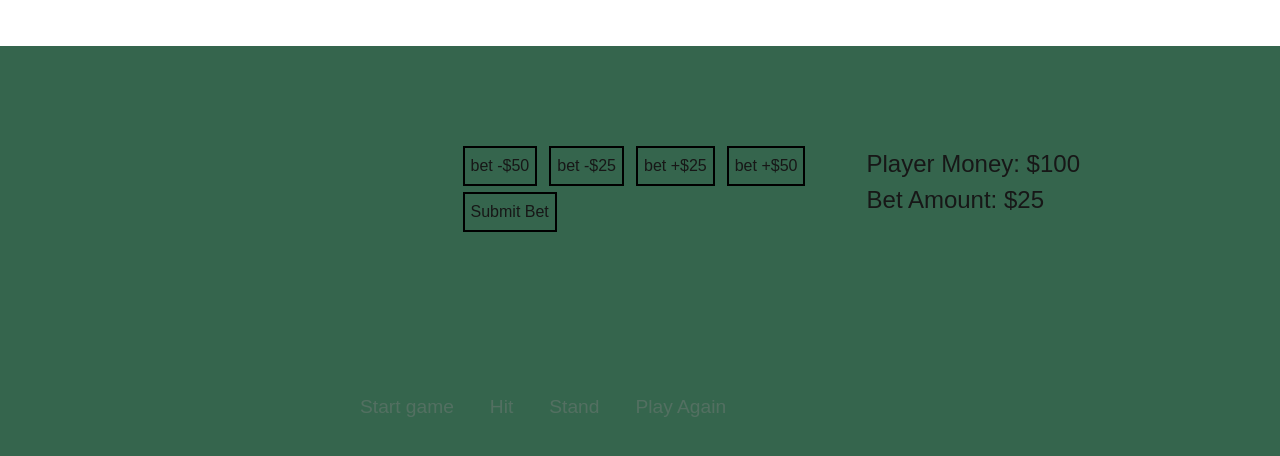
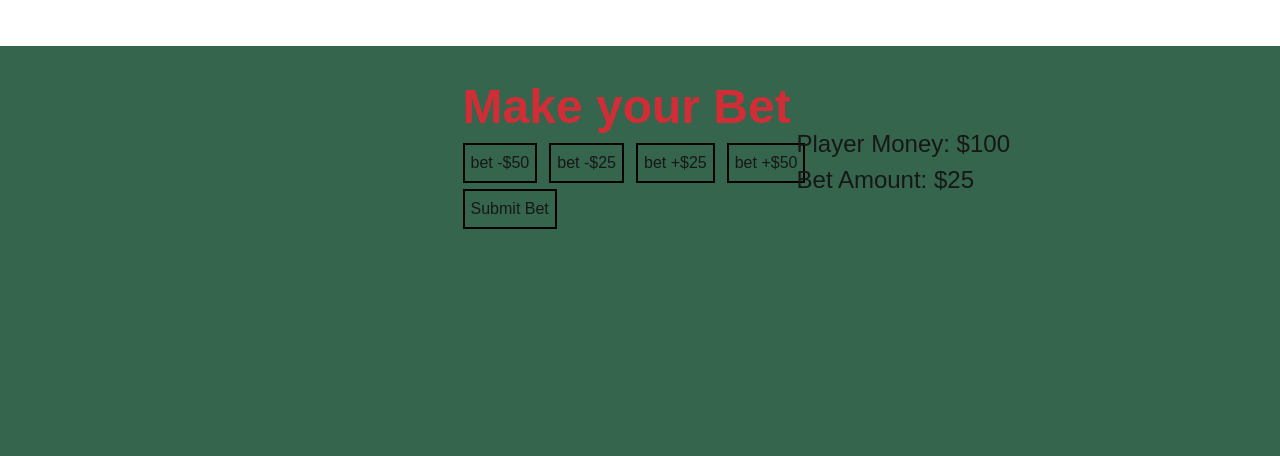
Before and after one commit to gabejacksonisgoodatcoding/Portfolio, a Next.js app: page /Blackjack in a window 1280 px wide. Shown: the top 456 px of the page. Built offline with nearby package versions, Linux system fonts and the light colour scheme.

Commit message:
added double button to blackjack

```diff
--- a/app/Blackjack/Blackjack.jsx
+++ b/app/Blackjack/Blackjack.jsx
@@ -4,19 +4,16 @@ import styles from './Blackjack.module.css';
 
 import {createPngMap, Deck, dealPlayer, cardAdd} from '@/app/Blackjack/cardToPNG';
 import MyHeader from '../components/myHeader/myHeader';
-import { type } from 'os';
-import { Allerta_Stencil } from 'next/font/google';
 
 
 
-
-export default function Blackjack({winnerFunc, resetButton, betAllow}){
+export default function Blackjack({winnerFunc, resetButton, betAllow, playerMoney, betAmount, setBetAmount, setPlayerMoney}){
 
     const [myDeck, setMyDeck] = useState(() =>{
         return new Deck();
     });
 
-    const[playerHand, setPlayerhand] = useState([]);
+    const[playerHand, setPlayerhand] = useState([[]]);
     const [dealerHand, setDealerHand] = useState([]);
 
     const[displayCards, setDisplayCards] = useState([]);
@@ -36,6 +33,7 @@ export default function Blackjack({winnerFunc, resetButton, betAllow}){
     const [playerEndTurn, setPlayerEndTurn] = useState(false);
     const [dealerEndTurn, setDealerEndTurn] = useState(false);
     const [gameOver, setGameOver] = useState(false);
+    const [allowDouble, setAllowDouble] = useState(false)
 
 
    // const flipSound = new Audio("flipcard-91468.mp3");
@@ -67,6 +65,18 @@ export default function Blackjack({winnerFunc, resetButton, betAllow}){
 
 
 
+    function doubleAllow(){
+        if(playerMoney >= betAmount){
+            setAllowDouble(true)
+        }
+    }
+
+    function double(){
+        setBetAmount(2*betAmount)
+        setPlayerMoney(playerMoney - betAmount)
+        drawCard()
+        dealerTurnStart()
+    }
 
     function drawCard(){
         let newCard = myDeck.drawCard();
@@ -74,7 +84,6 @@ export default function Blackjack({winnerFunc, resetButton, betAllow}){
         let newHand = [...playerHand.slice(0, playerHand.length + 1), newCard];
         setPlayerhand(newHand);
         setDisplayCards(prev => [...prev, mymap.get(newCard)]);
-        console.log("Player Hand: "+ playerHand);
         setScore(cardAdd(newHand));
 
     }
@@ -92,10 +101,7 @@ export default function Blackjack({winnerFunc, resetButton, betAllow}){
 
     function displayHand(){
 
-
-
         return displayCards.map((png, index) =>(
-
 
             <div key = {index} className={styles.card}>
             <div className={styles.backCard}>
@@ -110,10 +116,8 @@ export default function Blackjack({winnerFunc, resetButton, betAllow}){
             </div>
             </div>
         ));
+    }
 
-
-
-    }
 
 
     function playerTurnStart(){
@@ -123,7 +127,7 @@ export default function Blackjack({winnerFunc, resetButton, betAllow}){
                 setDisplayCards(prev => [...prev, mymap.get(card)]);
         }
         setScore(cardAdd(newHand));
-        console.log("Display Cards" + displayCards)
+        doubleAllow();
 
         newHand = dealPlayer(myDeck);
         let dealerShownCard = newHand[0]
@@ -212,7 +216,6 @@ export default function Blackjack({winnerFunc, resetButton, betAllow}){
     }
     function displayDealer(){
 
-
         return displayDealerCards.map((png, index) => {
 
             if (index === 1 && !playerEndTurn) {
@@ -249,19 +252,24 @@ export default function Blackjack({winnerFunc, resetButton, betAllow}){
     });
 }
 
+
+
     return(
         <>
+        <div className={styles.Game}>
+            {!betAllow && <div className={styles.buttons}>
 
-        <div className={styles.Game}>
-            <div className={styles.buttons}>
-                <button disabled = {buttonDisabled || betAllow} onClick={playerTurnStart}>Start game</button>
+                <button disabled={buttonDisabled}onClick={playerTurnStart}>Start game</button>
                 <br></br>
-                <button disabled = {!buttonDisabled || gameOver}onClick={drawCard}>Hit</button>
+                <button disabled={!buttonDisabled || gameOver} onClick={drawCard}>Hit</button>
                 <br></br>
-                <button disabled = {!buttonDisabled || gameOver} onClick={dealerTurnStart}>Stand</button>
+                <button disabled ={!buttonDisabled || gameOver} onClick={dealerTurnStart}>Stand</button>
                 <br></br>
+                <button disabled={!buttonDisabled || gameOver || !allowDouble} onClick={double}>Double</button>
                 {resetButton()}
-            </div>
+            </div>}
+
+            <div className={styles.cards}>
             {buttonDisabled && <p>Your Cards:</p>}
             {buttonDisabled && <p>Your Score: {score}</p>}
             <div className={styles.displayCards}>
@@ -272,6 +280,7 @@ export default function Blackjack({winnerFunc, resetButton, betAllow}){
              <div className={styles.displayCards}>
                 {displayDealer()}
             </div>
+            </div>
         </div>
 
         </>
--- a/app/Blackjack/Blackjack.module.css
+++ b/app/Blackjack/Blackjack.module.css
@@ -6,15 +6,6 @@
     max-height:200px;
     aspect-ratio: initial;
 }
-
-.Game button{
-    padding: 6px;
-    border: 2px black solid;
-    cursor: pointer;
-    margin-bottom: 6px;
-    font-size: larger;
-}
-
 .Game button:hover{
 
     color: white;
@@ -42,23 +33,50 @@
 }
 
 .buttons{
+    justify-content: center;
+    align-items: center;
     position: relative;
     display: flex;
     gap: 12px;
+    margin-top: 12px;
 }
+
+.buttons button{
+    padding: 6px;
+    border: 2px black solid;
+    cursor: pointer;
+    margin-bottom: 6px;
+    font-size: larger;
+}
+
+
+.buttons button:hover{
+    color: white;
+    font-weight: 700;
+    background-color: #d12d36;
+}
+
 .betButtons button{
     position: relative;
     margin-right: 12px;
 }
 
+.betButtons h1{
+    color: #d12d36;
+    font-size: xxx-large;
+    font-weight: bold;
+}
+
+
+
 .betButtons{
     position: absolute;
-    top: 100px
+    top: 25px
 }
 .money{
     position: absolute;
-    top: 100px;
-    right: 200px;
+    top: 80px;
+    right: 270px;
     font-size: x-large;
 }
 .page{
@@ -86,25 +104,7 @@
     background-color: #d12d36;
 }
 
-.submitMe{
-    padding: 6px;
-    border: 2px black solid;
-    cursor: pointer;
-    margin-bottom: 6px;
-}
 
-.submitMe:hover{
-    color: white;
-    font-weight: 700;
-    background-color: #d12d36;
-}
-
-.betMe{
-    padding: 6px;
-    border: 2px black solid;
-    cursor: text;
-    margin-bottom: 6px;
-}
 
 
 .displayCards{
@@ -178,3 +178,9 @@
     transform-style: preserve-3d;
     /*animation: dealCard 0.6s ease forwards;*/
 }
+
+
+.cards{
+    display: flex;
+    flex-direction: column;
+}
--- a/app/Blackjack/page.jsx
+++ b/app/Blackjack/page.jsx
@@ -99,6 +99,7 @@ export default function Game(){
         </MyHeader>
         <div className={styles.page}>
         {betAllow && <div className={styles.betButtons}>
+            <h1>Make your Bet</h1>
             <button onClick={() => {bet(-50)}}>bet -$50</button>
             <button onClick={()=> {bet(-25)}}>bet -$25</button>
             <button onClick={() => {bet(25)}}>bet +$25</button>
@@ -111,10 +112,11 @@ export default function Game(){
             Player Money: ${playerMoney} <br />
             Bet Amount: ${betAmount}
         </div>
-        {reset && <Blackjack winnerFunc = {gameSetWinner} resetButton = {resetButton} betAllow={betAllow}/>}
         {winner}
         <br></br>
         </div>
+        {reset && <Blackjack winnerFunc = {gameSetWinner} resetButton = {resetButton} betAllow={betAllow} playerMoney={playerMoney} setPlayerMoney = {setPlayerMoney} betAmount = {betAmount} setBetAmount = {setBetAmount}/>}
+
         </>
     );
 };
--- a/app/music/page.jsx
+++ b/app/music/page.jsx
@@ -8,8 +8,8 @@ export default function Music() {
         <>
         <MyHeader />
         <div className={styles.music}>
-            <AudioVolume mySource={"gamer_moment.mp3"} imgSource={"dogs.jpeg"} songName={"VG (Demo)"}/>
-            <AudioVolume mySource={"Guitar_is_cool.mp3"} imgSource = {"mitch.HEIC"} songName = {"Guitar (Demo)"}/>
+            <AudioVolume mySource={"gamer_moment.mp3"} songName={"VG (Demo)"}/>
+            <AudioVolume mySource={"Guitar_is_cool.mp3"}  songName = {"Guitar (Demo)"}/>
             <AudioVolume mySource={"foreverRemix.mp3"} songName={"Forever Remix (Demo)"}/>
             <AudioVolume mySource={"HEY_GABE.mp3"} songName={"Hey Gabe"}/>
             <AudioVolume mySource={"House_Track.mp3"} songName={"House Track (Demo)"}/>
```
